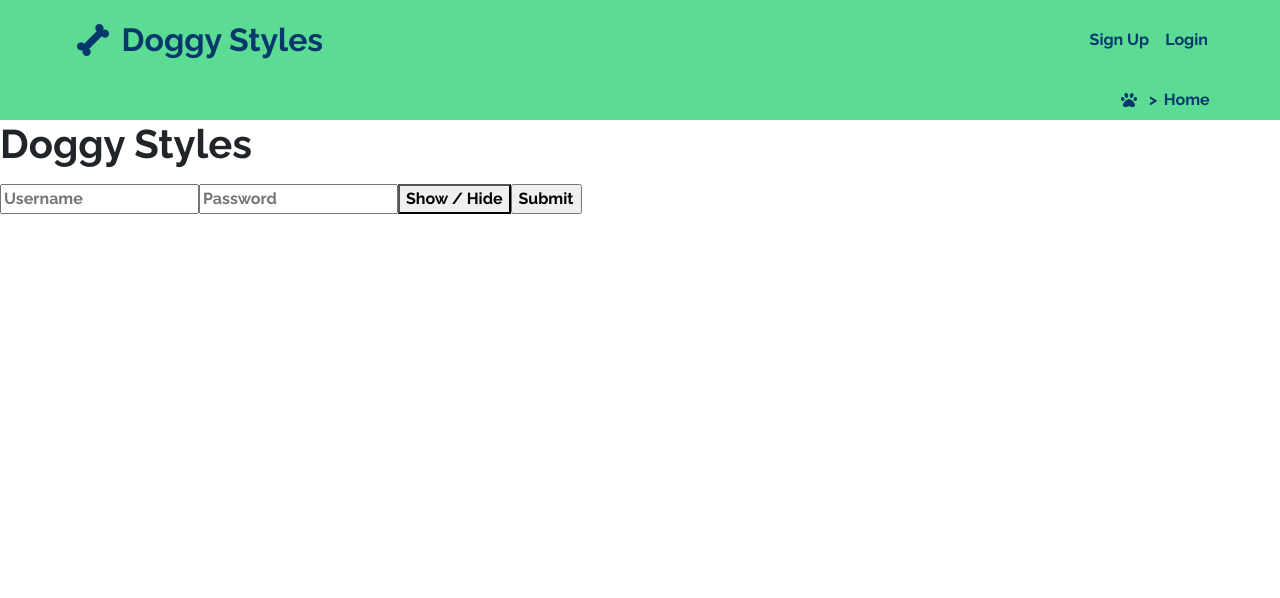
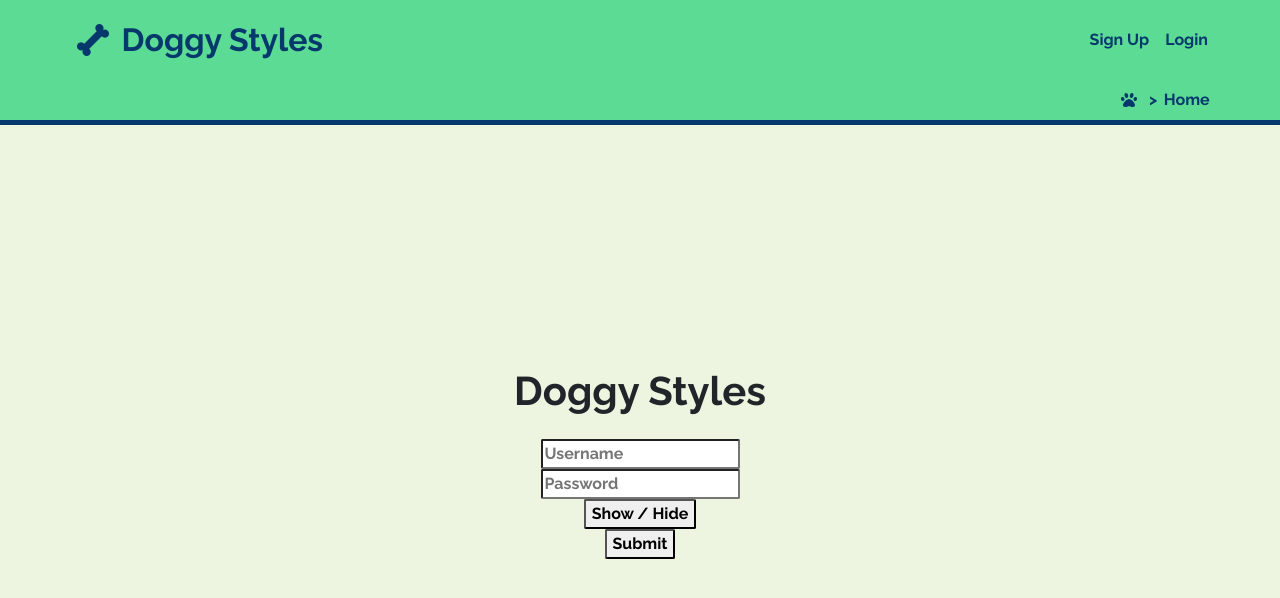
Before and after one commit to llucas314/doggy-styles-react, a React (Create React App) app: page /login in a window 1280 px wide. Shown: the top 598 px of the page. Built offline with nearby package versions, Linux system fonts and the light colour scheme; no server answers.

Commit message:
updated modal

```diff
--- a/src/components/Account/Account.css
+++ b/src/components/Account/Account.css
@@ -1 +1,98 @@
-/* No CSS *//*# sourceMappingURL=About.css.map */
+.account {
+  height: 100vh;
+  background-color: #edf5e1;
+}
+
+.account main {
+  border-top: 5px solid #05386b;
+  height: 85vh;
+  display: -webkit-box;
+  display: -ms-flexbox;
+  display: flex;
+  -webkit-box-orient: vertical;
+  -webkit-box-direction: normal;
+      -ms-flex-direction: column;
+          flex-direction: column;
+  -webkit-box-pack: center;
+      -ms-flex-pack: center;
+          justify-content: center;
+  -webkit-box-align: center;
+      -ms-flex-align: center;
+          align-items: center;
+}
+
+.account main form {
+  display: -webkit-box;
+  display: -ms-flexbox;
+  display: flex;
+  -webkit-box-orient: vertical;
+  -webkit-box-direction: normal;
+      -ms-flex-direction: column;
+          flex-direction: column;
+  -webkit-box-pack: justify;
+      -ms-flex-pack: justify;
+          justify-content: space-between;
+  -webkit-box-align: center;
+      -ms-flex-align: center;
+          align-items: center;
+}
+
+.account main form input {
+  border-radius: 2px;
+}
+
+.account main form button {
+  border-radius: 2px;
+}
+
+.account main .delete-modal {
+  width: 100vw;
+  height: 90vh;
+  position: absolute;
+  top: 10vh;
+  left: 0;
+  background-color: #05386bcc;
+  color: #edf5e1;
+  display: -webkit-box;
+  display: -ms-flexbox;
+  display: flex;
+  -webkit-box-orient: vertical;
+  -webkit-box-direction: normal;
+      -ms-flex-direction: column;
+          flex-direction: column;
+  -webkit-box-pack: center;
+      -ms-flex-pack: center;
+          justify-content: center;
+  -webkit-box-align: center;
+      -ms-flex-align: center;
+          align-items: center;
+}
+
+.account main .delete-modal .modal-wrap {
+  display: -webkit-box;
+  display: -ms-flexbox;
+  display: flex;
+  -webkit-box-orient: vertical;
+  -webkit-box-direction: normal;
+      -ms-flex-direction: column;
+          flex-direction: column;
+  -webkit-box-pack: center;
+      -ms-flex-pack: center;
+          justify-content: center;
+  -webkit-box-align: center;
+      -ms-flex-align: center;
+          align-items: center;
+}
+
+.account main .delete-modal .modal-wrap .modal-button {
+  display: -webkit-box;
+  display: -ms-flexbox;
+  display: flex;
+  -webkit-box-pack: center;
+      -ms-flex-pack: center;
+          justify-content: center;
+  -webkit-box-align: center;
+      -ms-flex-align: center;
+          align-items: center;
+}
+/*# sourceMappingURL=Account.css.map */
--- a/src/components/Account/Account.js
+++ b/src/components/Account/Account.js
@@ -288,11 +288,15 @@ export default class About extends Component {
                 <button onClick={this.modalDelete}>Delete</button>
                 {this.state.modal ? (
                   <div className="delete-modal">
-                    <h3>Are You Sure?</h3>
-                    <button onClick={this.handleDelete}>Yes</button>
-                    <button onClick={() => this.setState({ modal: false })}>
-                      NO
-                    </button>
+                    <div className="modal-wrap">
+                      <h3>Are You Sure?</h3>
+                      <div className="modal-button">
+                        <button onClick={this.handleDelete}>Yes</button>
+                        <button onClick={() => this.setState({ modal: false })}>
+                          NO
+                        </button>
+                      </div>
+                    </div>
                   </div>
                 ) : (
                   ""
--- a/src/components/Login/Login.css
+++ b/src/components/Login/Login.css
@@ -1 +1,47 @@
-/* No CSS *//*# sourceMappingURL=Login.css.map */
+.login {
+  height: 100vh;
+  background-color: #edf5e1;
+}
+
+.login main {
+  border-top: 5px solid #05386b;
+  height: 85vh;
+  display: -webkit-box;
+  display: -ms-flexbox;
+  display: flex;
+  -webkit-box-orient: vertical;
+  -webkit-box-direction: normal;
+      -ms-flex-direction: column;
+          flex-direction: column;
+  -webkit-box-pack: center;
+      -ms-flex-pack: center;
+          justify-content: center;
+  -webkit-box-align: center;
+      -ms-flex-align: center;
+          align-items: center;
+}
+
+.login main form {
+  display: -webkit-box;
+  display: -ms-flexbox;
+  display: flex;
+  -webkit-box-orient: vertical;
+  -webkit-box-direction: normal;
+      -ms-flex-direction: column;
+          flex-direction: column;
+  -webkit-box-pack: justify;
+      -ms-flex-pack: justify;
+          justify-content: space-between;
+  -webkit-box-align: center;
+      -ms-flex-align: center;
+          align-items: center;
+}
+
+.login main form input {
+  border-radius: 2px;
+}
+
+.login main form button {
+  border-radius: 2px;
+}
+/*# sourceMappingURL=Login.css.map */
```
